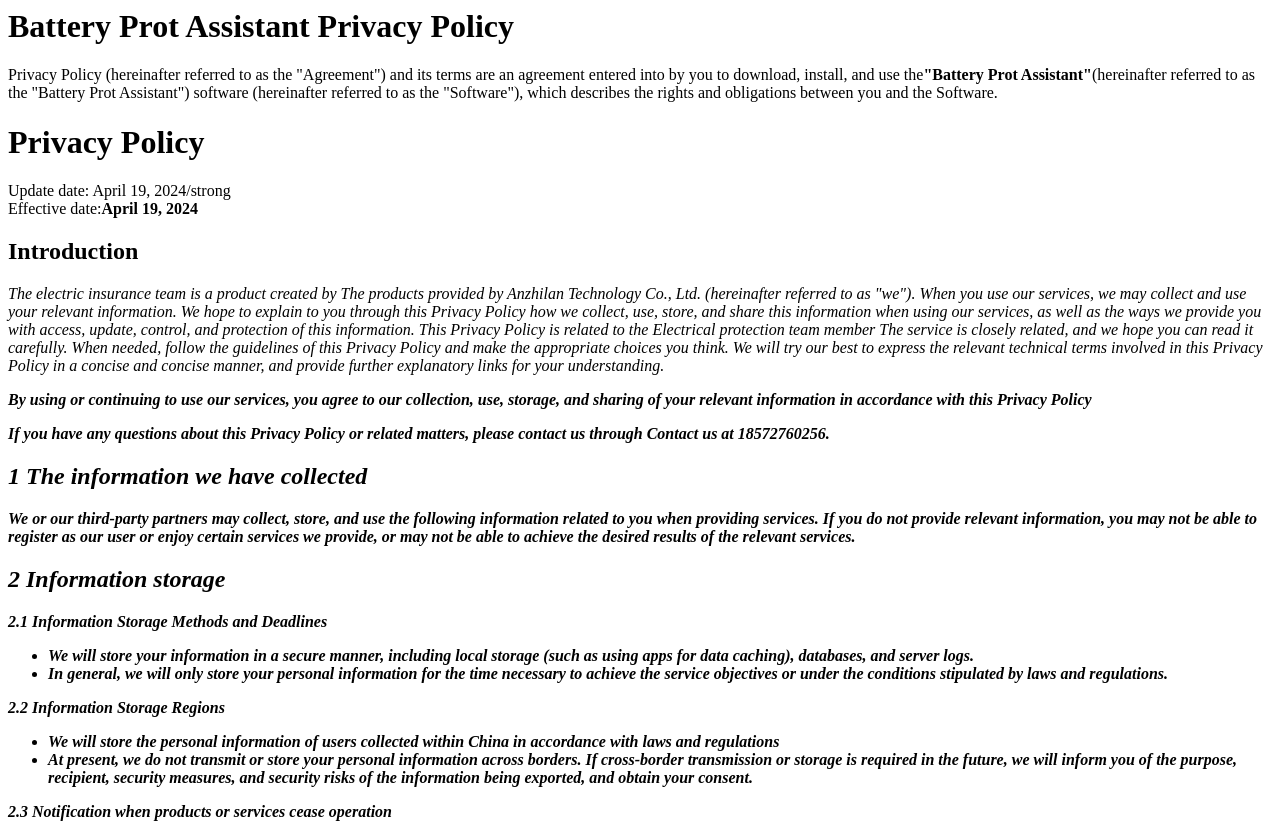
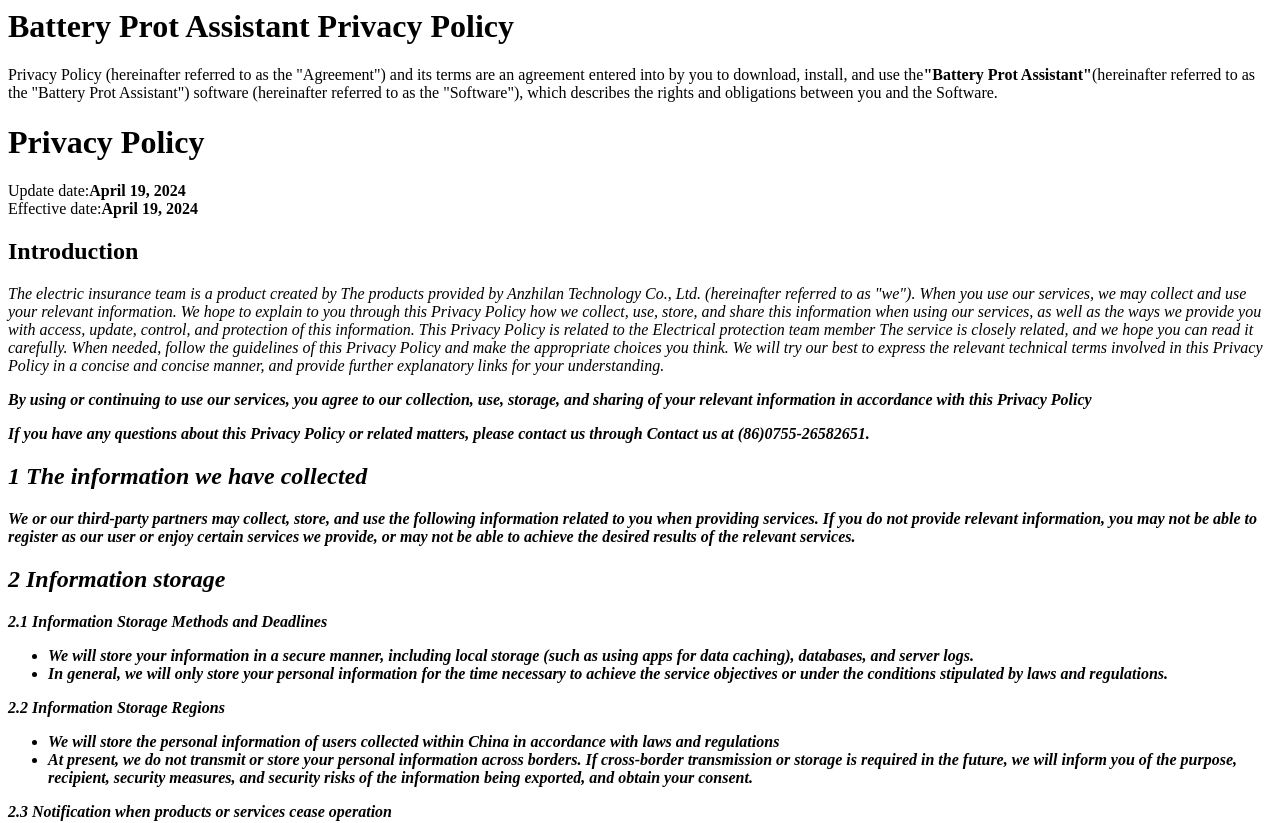
Before and after one commit to AkiSeele/bms.github.io, a plain HTML site: page index.html in a window 1280 px wide. Shown: the top 823 px of the page. Drawn offline with Linux system fonts and the light colour scheme.

Commit message:
Update index.html

```diff
--- a/index.html
+++ b/index.html
@@ -10,7 +10,7 @@ Privacy Policy (hereinafter referred to as the "Agreement") and its terms are an
 
 <h1>Privacy Policy</h1>
 
-Update date: April 19, 2024/strong
+Update date:<strong>April 19, 2024</strong>
 
 <div>Effective date:<strong>April 19, 2024</strong></div>
 
@@ -46,7 +46,7 @@ The service is closely related, and we hope you can read it carefully. When need
 
 If you have any questions about this Privacy Policy or related matters, please contact us through
 
-Contact us at 18572760256.
+Contact us at (86)0755-26582651.
 
 </p>
 
```
